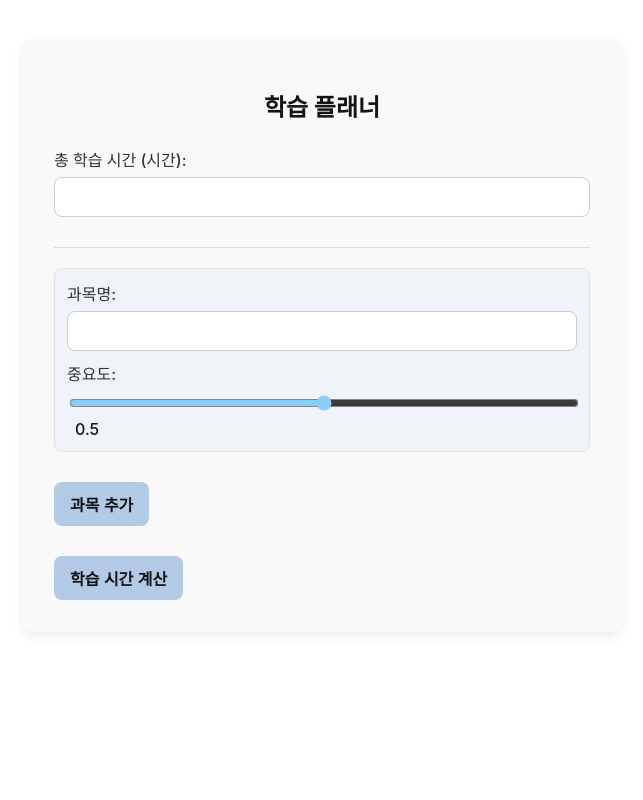
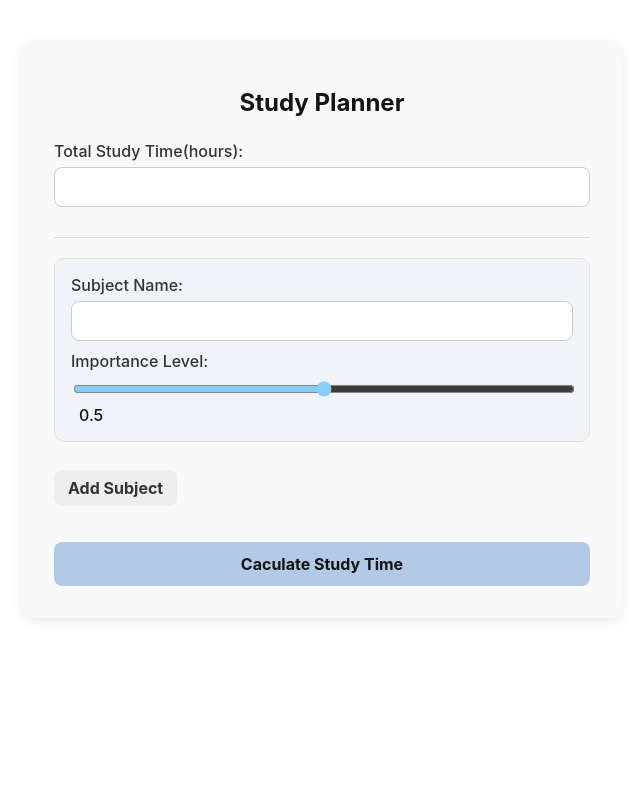
Before and after one commit to hndn00/junior, a Flask app: page /plan in a window 1280 px wide. Shown: the whole page, without its empty margins (318-961 px from the left). Run offline with Flask 3, Linux system fonts and the light colour scheme; some web fonts are replaced.

Commit message:
fix: manyThing...

```diff
--- a/static/style.css
+++ b/static/style.css
@@ -1,15 +1,8 @@
-/* 기본 설정 */
-@font-face {
-    font-family: 'NoonnuBasicGothicRegular';
-    src: url('https://fastly.jsdelivr.net/gh/projectnoonnu/noon-2410@1.0/NoonnuBasicGothicRegular.woff2') format('woff2');
-    font-weight: normal;
-    font-style: normal;
-}
-
+/* 전체 레이아웃 정리 */
 body {
     margin: 0;
     padding: 0;
-    font-family: 'NoonnuBasicGothicRegular', 'Inter', 'Noto Sans', sans-serif;
+    font-family: 'Inter', 'Noto Sans', sans-serif;
     background-color: #ffffff;
     display: flex;
     justify-content: center;
@@ -17,7 +10,7 @@ body {
     min-height: 100vh;
 }
 
-/* 컨테이너 스타일 */
+/* 메인 컨테이너 */
 .container {
     background-color: #f9f9f9;
     padding: 32px;
@@ -37,8 +30,8 @@ body {
     margin-bottom: 24px;
 }
 
-/* 입력 그룹 */
-.container form div {
+/* 각 입력 그룹 */
+.container form > div {
     margin-bottom: 20px;
 }
 
@@ -50,7 +43,7 @@ label {
     color: #333;
 }
 
-/* 일반 입력창 */
+/* 입력창 공통 */
 input[type="text"],
 input[type="number"] {
     width: 100%;
@@ -62,48 +55,28 @@ input[type="number"] {
     margin-bottom: 10px;
 }
 
-/* 슬라이더 스타일 */
+/* 슬라이더 */
 input[type="range"] {
     width: 100%;
     margin-top: 4px;
     margin-bottom: 8px;
-    accent-color: #87cefa; /* 슬라이더 색상 (하늘색) */
+    accent-color: #87cefa;
 }
 
-/* 슬라이더 값 텍스트 */
-span {
-    display: inline-block;
+/* 슬라이더 값 표시 */
+.subject-item span {
     font-weight: 500;
     color: #121416;
     margin-left: 8px;
 }
 
-/* 과목 그룹 */
+/* 과목 입력 블록 */
 .subject-item {
-    padding: 12px;
-    border-radius: 8px;
+    padding: 16px;
+    border-radius: 10px;
     background-color: #f0f4f8;
     margin-bottom: 16px;
     border: 1px solid #e0e0e0;
-}
-
-/* 버튼 스타일 */
-button {
-    background-color: #b2cae5;
-    color: #121416;
-    border: none;
-    padding: 10px 16px;
-    border-radius: 8px;
-    font-size: 16px;
-    font-weight: bold;
-    cursor: pointer;
-    margin-right: 10px;
-    margin-top: 10px;
-    transition: background-color 0.2s ease;
-}
-
-button:hover {
-    background-color: #a0bfe0;
 }
 
 /* 구분선 */
@@ -112,3 +85,41 @@ hr {
     border-top: 1px solid #ddd;
     margin: 20px 0;
 }
+
+/* 버튼 공통 스타일 */
+button {
+    font-family: inherit;
+    font-size: 16px;
+    font-weight: bold;
+    border-radius: 8px;
+    cursor: pointer;
+    transition: background-color 0.2s ease;
+}
+
+/* Add Subject 버튼 - 작고 가벼운 느낌 */
+button[type="button"] {
+    background-color: #eeeeee;
+    color: #333;
+    border: none;
+    padding: 8px 14px;
+    margin-top: 8px;
+    display: inline-block;
+}
+
+button[type="button"]:hover {
+    background-color: #dddddd;
+}
+
+/* Calculate Study Time 버튼 - 강조 & 넓게 */
+button[type="submit"] {
+    background-color: #b2cae5;
+    color: #121416;
+    border: none;
+    padding: 12px;
+    width: 100%;
+    margin-top: 16px;
+}
+
+button[type="submit"]:hover {
+    background-color: #a0bfe0;
+}
--- a/templates/index.html
+++ b/templates/index.html
@@ -2,29 +2,29 @@
 <html lang="ko">
 <head>
     <meta charset="UTF-8">
-    <title>학습 플래너</title>
+    <title>Study Planner</title>
     <link rel="stylesheet" href="/static/style.css">
 </head>
 <body>
 <div class="container">
-    <h1>학습 플래너</h1>
+    <h1>Study Planner</h1>
     <form action="/plan" method="post">
         <div>
-            <label for="total_hours">총 학습 시간 (시간):</label>
+            <label for="total_hours">Total Study Time(hours):</label>
             <input type="number" id="total_hours" name="total_hours" step="0.1" required>
         </div>
         <hr>
         <div id="subjects">
             <div class="subject-item">
-                <label for="name1">과목명:</label>
+                <label for="name1">Subject Name:</label>
                 <input type="text" id="name1" name="name" required>
-                <label for="weight1">중요도:</label>
+                <label for="weight1">Importance Level:</label>
                 <input type="range" id="weight1" name="weight" min="0" max="1" step="0.1" value="0.5" oninput="updateSliderValue('sliderValue1', this.value)">
                 <span id="sliderValue1">0.5</span>
             </div>
         </div>
-        <button type="button" onclick="addSubject()">과목 추가</button><br><br>
-        <button type="submit">학습 시간 계산</button>
+        <button type="button" onclick="addSubject()">Add Subject</button><br><br>
+        <button type="submit">Caculate Study Time</button>
     </form>
 </div>
 
```
Also changed, not shown: static/main.css (added, +41 -0 lines), templates/main.html (+6 -3 lines).
